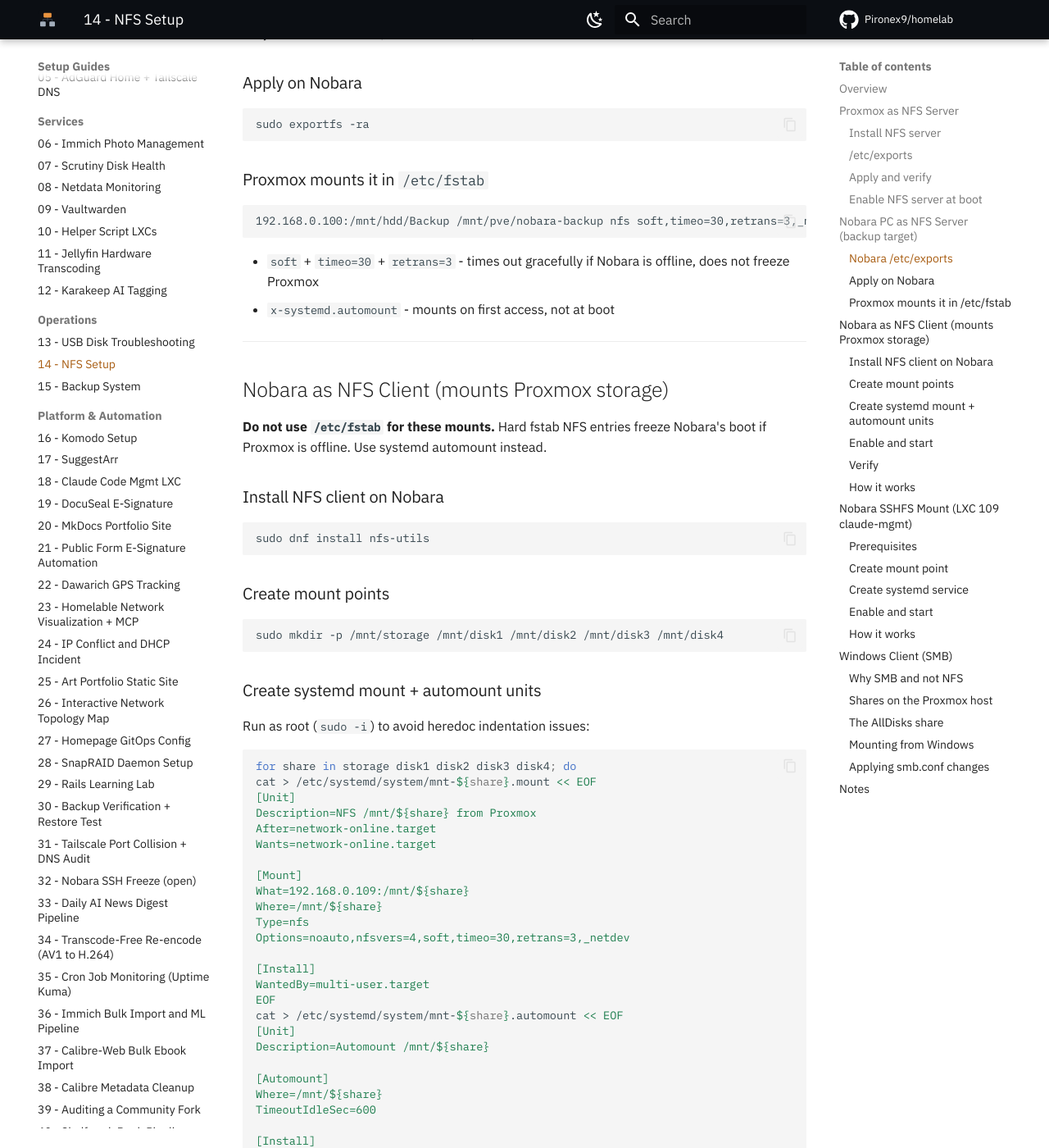
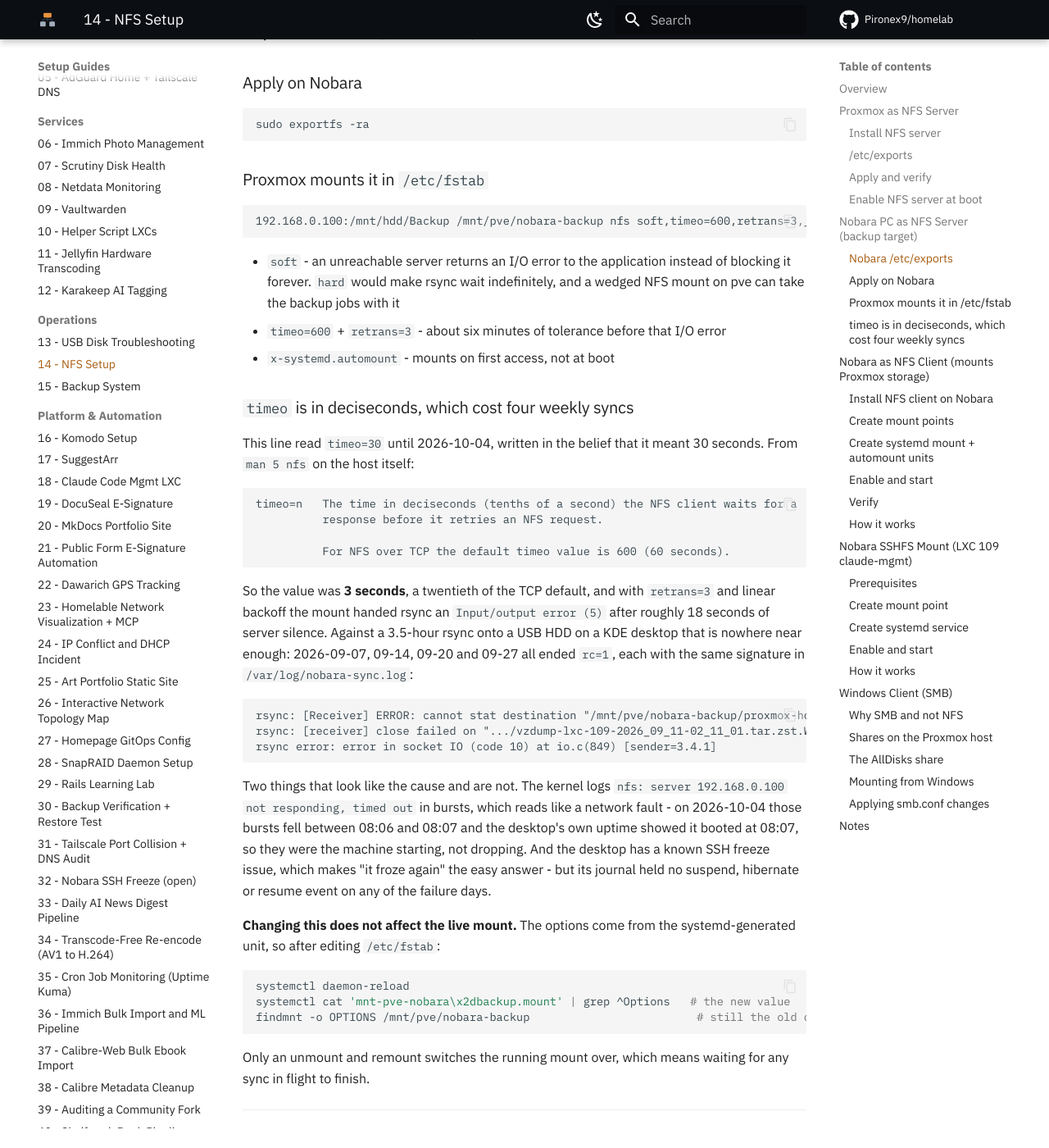
Before and after one commit to Pironex9/homelab, an MkDocs documentation site: the page built from docs/proxmox/14_NFS-Setup_Documentation.md, in a window 1280 px wide and 1400 px high, scrolled down 1653 px. Shown: the whole window at 82% size. Built offline with MkDocs 1.6.1 and Material for MkDocs 9.7.7, drawn with Linux system fonts in a browser that asks for light colours; comment, search, counter and statistics services are not loaded; some of the changed text lies outside the part shown.

Commit message:
feat(scripts): track sync-to-nobara.sh, and the deciseconds that broke it
Four consecutive Sunday syncs ended rc=1 with Input/output error (5) from the
NFS destination. timeo=30 in pve's /etc/fstab is 3 seconds, not 30 - man 5 nfs
on the host: "the time in deciseconds ... for NFS over TCP the default timeo
value is 600". With retrans=3 and linear backoff that is ~18 seconds of
tolerance for a 3.5-hour rsync onto a USB HDD on a desktop. Now timeo=600,
about six minutes.

Two signals that look like the cause and are not: the kernel's "server not
responding" bursts on 2026-10-04 fell in the minute the desktop booted, and the
machine's known freeze issue makes "it froze again" tempting, but no suspend,
hibernate or resume event appears on any failure day.

The script also gains a flock. One run can outlast the gap between the 11:00 and
19:00 slots - on 2026-09-13 a run took 22.5 hours - and two rsyncs against one
destination with --delete remove each other's files.

Tracked here now because that fix belonged in writing. The Kuma token moves out
of the script into /etc/nobara-sync.env (mode 600), since the ping cannot live in
the crontab line: this script pushes from two paths with two different messages.

Also corrects the arithmetic on the opposite direction's mounts, where the short
timeout stays deliberately: a person waiting on a file manager is better served
by a fast failure than by a six-minute freeze.

````diff
--- a/docs/proxmox/14_NFS-Setup_Documentation.md
+++ b/docs/proxmox/14_NFS-Setup_Documentation.md
@@ -70,11 +70,57 @@
 
 ### Proxmox mounts it in `/etc/fstab`
 ```
-192.168.0.100:/mnt/hdd/Backup /mnt/pve/nobara-backup nfs soft,timeo=30,retrans=3,_netdev,x-systemd.automount 0 0
+192.168.0.100:/mnt/hdd/Backup /mnt/pve/nobara-backup nfs soft,timeo=600,retrans=3,_netdev,x-systemd.automount 0 0
 ```
 
-- `soft` + `timeo=30` + `retrans=3` - times out gracefully if Nobara is offline, does not freeze Proxmox
+- `soft` - an unreachable server returns an I/O error to the application instead of blocking it forever. `hard` would make rsync wait indefinitely, and a wedged NFS mount on pve can take the backup jobs with it
+- `timeo=600` + `retrans=3` - about six minutes of tolerance before that I/O error
 - `x-systemd.automount` - mounts on first access, not at boot
+
+### `timeo` is in deciseconds, which cost four weekly syncs
+
+This line read `timeo=30` until 2026-10-04, written in the belief that it meant 30
+seconds. From `man 5 nfs` on the host itself:
+
+```
+timeo=n   The time in deciseconds (tenths of a second) the NFS client waits for a
+          response before it retries an NFS request.
+
+          For NFS over TCP the default timeo value is 600 (60 seconds).
+```
+
+So the value was **3 seconds**, a twentieth of the TCP default, and with
+`retrans=3` and linear backoff the mount handed rsync an `Input/output error (5)`
+after roughly 18 seconds of server silence. Against a 3.5-hour rsync onto a USB
+HDD on a KDE desktop that is nowhere near enough: 2026-09-07, 09-14, 09-20 and
+09-27 all ended `rc=1`, each with the same signature in
+`/var/log/nobara-sync.log`:
+
+```
+rsync: [Receiver] ERROR: cannot stat destination "/mnt/pve/nobara-backup/proxmox-host/": Input/output error (5)
+rsync: [receiver] close failed on ".../vzdump-lxc-109-2026_09_11-02_11_01.tar.zst.WWYvZe": Input/output error (5)
+rsync error: error in socket IO (code 10) at io.c(849) [sender=3.4.1]
+```
+
+Two things that look like the cause and are not. The kernel logs
+`nfs: server 192.168.0.100 not responding, timed out` in bursts, which reads like
+a network fault - on 2026-10-04 those bursts fell between 08:06 and 08:07 and the
+desktop's own uptime showed it booted at 08:07, so they were the machine starting,
+not dropping. And the desktop has a known SSH freeze issue, which makes "it froze
+again" the easy answer - but its journal held no suspend, hibernate or resume event
+on any of the failure days.
+
+**Changing this does not affect the live mount.** The options come from the
+systemd-generated unit, so after editing `/etc/fstab`:
+
+```bash
+systemctl daemon-reload
+systemctl cat 'mnt-pve-nobara\x2dbackup.mount' | grep ^Options   # the new value
+findmnt -o OPTIONS /mnt/pve/nobara-backup                         # still the old one
+```
+
+Only an unmount and remount switches the running mount over, which means waiting
+for any sync in flight to finish.
 
 ---
 
@@ -146,7 +192,16 @@
 - The `.automount` unit watches the directory
 - First access triggers the mount automatically
 - After 600 seconds (10 min) of inactivity it unmounts
-- If Proxmox is offline: `soft` + `timeo=30` + `retrans=3` means mount attempt times out after ~90 seconds - Nobara does not freeze
+- If Proxmox is offline: `soft` + `timeo=30` + `retrans=3` gives up after roughly
+  18 seconds, not the ~90 this document claimed until 2026-10-04 - `timeo` counts
+  deciseconds, so 30 is 3 seconds (see [the correction above](#timeo-is-in-deciseconds-which-cost-four-weekly-syncs))
+
+**This direction keeps the short timeout on purpose.** The opposite mount, pve
+writing to the desktop, was raised to `timeo=600` because an unattended rsync
+should wait out a busy server rather than abort after 18 seconds. Here a human is
+waiting on a file manager, so failing fast beats a window frozen for six minutes.
+Same option, opposite correct value, because the client is a person in one case
+and a batch job in the other.
 
 ---
 
````
Also changed, not shown: scripts/README.md (+54 -4 lines), 1 other file.
